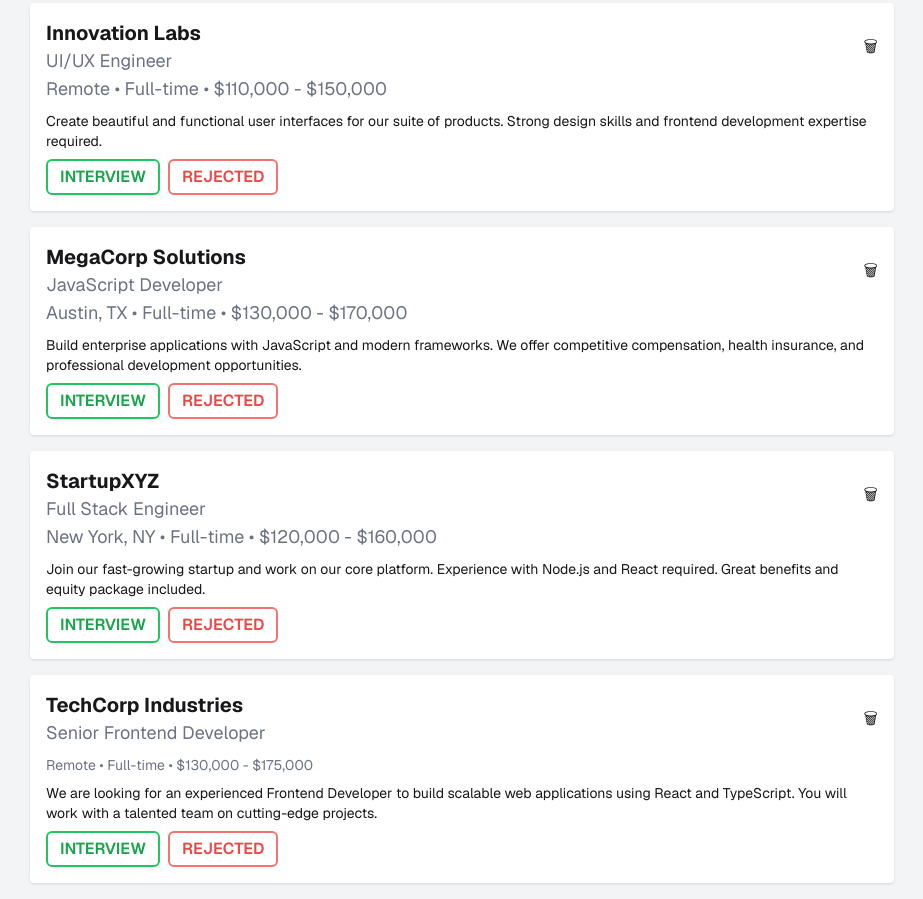
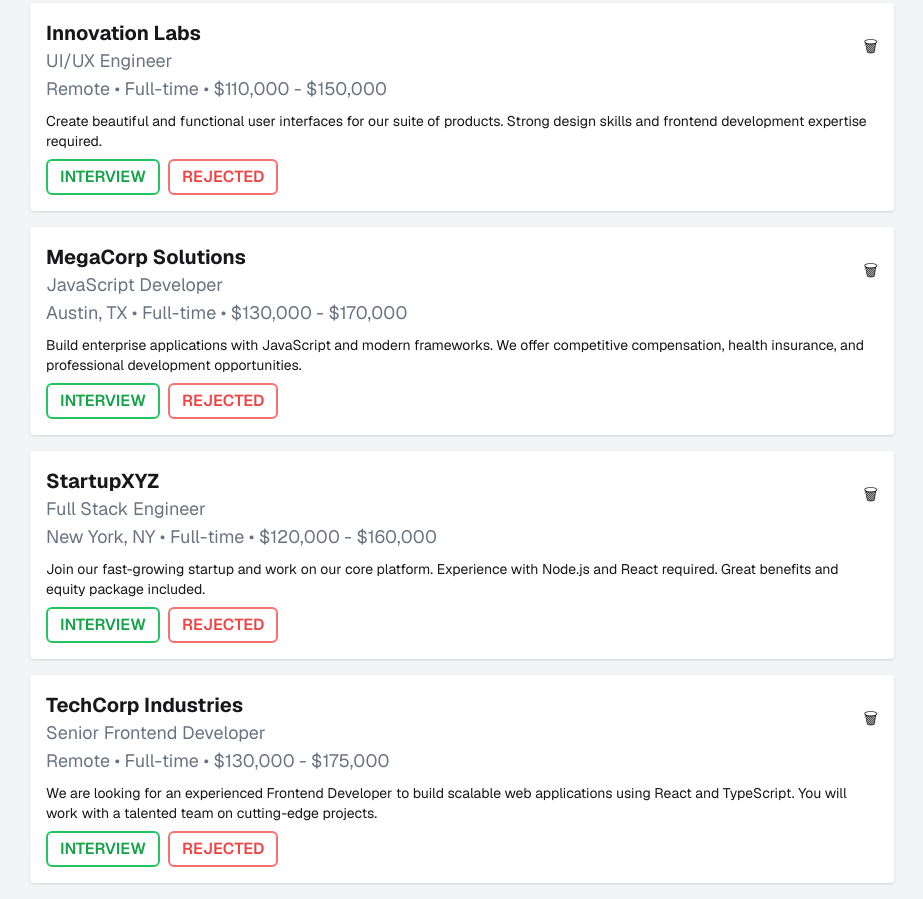
Before and after one commit to Tanvirislam855/assingment-04, a plain HTML site: page index.html in a window 1280 px wide. Shown: the part 1177-2076 px from the top of the page, without its empty margins (178-1101 px from the left). Drawn offline with nearby package versions, Linux system fonts and the light colour scheme.

Commit message:
text font edit

```diff
--- a/index.html
+++ b/index.html
@@ -220,7 +220,7 @@
                     <button onclick="deleteJob(8)">🗑</button>
                 </div>
             </div>
-            <p class="text-sm text-gray-500 mt-2">Remote • Full-time • $130,000 - $175,000</p>
+            <p class="text-sm text-gray-500 md:text-lg">Remote • Full-time • $130,000 - $175,000</p>
             <span class="status-badge hidden px-2 py-0.5 rounded text-sm btn btn-outline btn-success">Not Applied</span>
             <p class="mt-2 text-sm">We are looking for an experienced Frontend Developer to build scalable web applications using React and TypeScript. You will work with a talented team on cutting-edge projects.</p>
             <div class="flex flex-wrap gap-2 mt-2">
```
